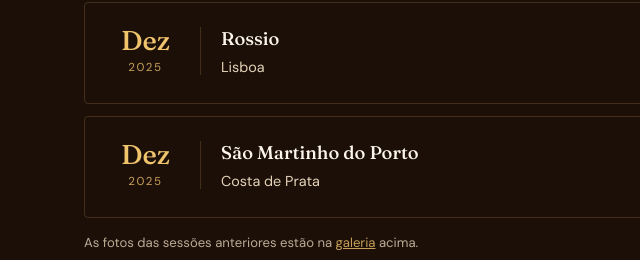
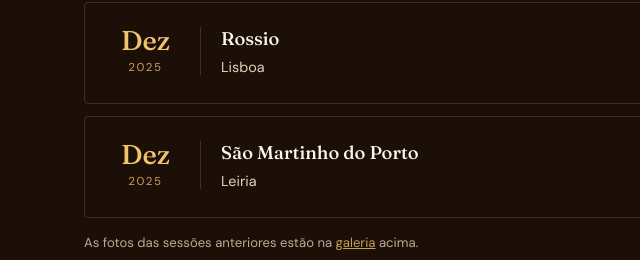
Before and after one commit to lumworkshopslisboa/lum-website, a plain HTML site: page pt/index.html in a window 1280 px wide. Shown: the part 3723-3983 px from the top of the page, 6-646 px from the left. Drawn offline with Linux system fonts and the light colour scheme; a web font is replaced by a local one.

Commit message:
Use Leiria as location for São Martinho do Porto workshop
Co-Authored-By: Claude Opus 5.5 <noreply@anthropic.com>
Claude-Session: https://claude.ai/code/session_01FvsE9v8TNkAj5NUNccoxi8

```diff
--- a/pt/index.html
+++ b/pt/index.html
@@ -183,7 +183,7 @@
         <div class="date-badge"><span class="day">Dez</span><span class="mon">2025</span></div>
         <div class="date-info">
           <h3>São Martinho do Porto</h3>
-          <p>Costa de Prata</p>
+          <p>Leiria</p>
         </div>
       </li>
     </ul>
```
Also changed, not shown: index.html (+1 -1 lines).
